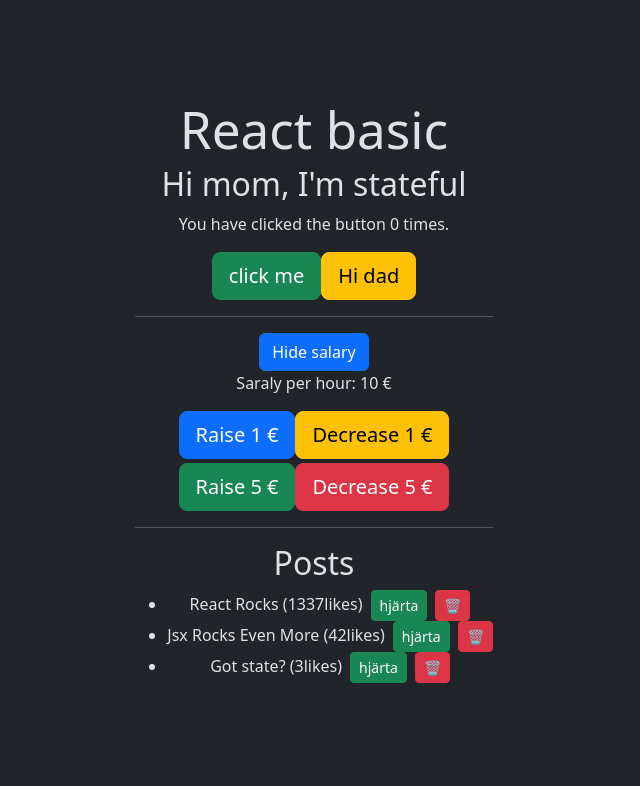
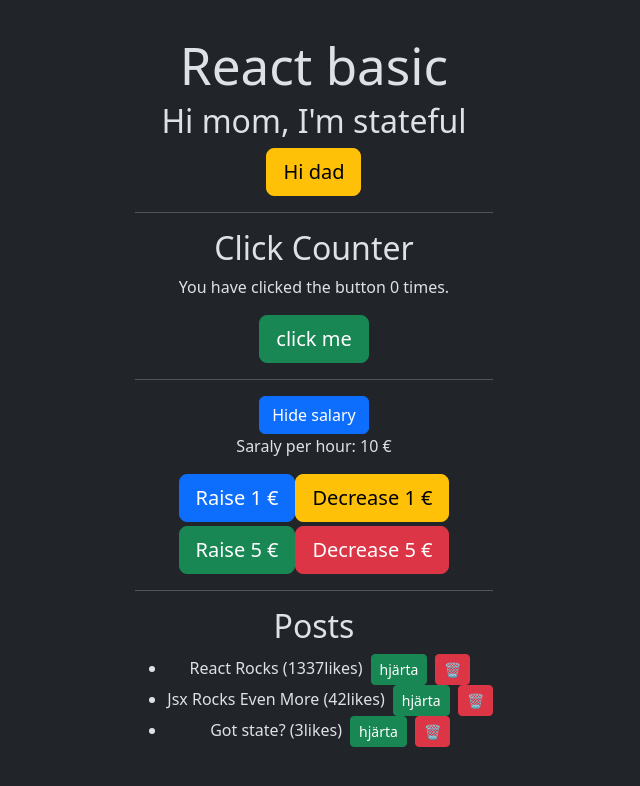
Before and after one commit to MohammadMzien2/Javascript-2, a React (Vite) app in the folder 01-react-basic/: page / in a window 1280 px wide. Both pictures are taken after a click on the button "Show salary". Shown: the top 786 px of the page, without its empty margins (326-966 px from the left). Built offline with nearby package versions, Linux system fonts and the light colour scheme.

Commit message:
make componenter for salary and click counter and import them

```diff
--- a/01-react-basic/src/App.tsx
+++ b/01-react-basic/src/App.tsx
@@ -1,6 +1,8 @@
 
 import { useState } from 'react'
 import './App.css'
+import ClickCounter from './components/ClickCounter'
+import Salary from './components/Salary'
 
 type Post = {
   title: string,
@@ -9,18 +11,14 @@ type Post = {
 }
 
 
-function App() {
+const App = () => {
   const [msg, setMsg] = useState("Hi mom, I'm stateful")
-  const [clicks, setClicks] = useState(0)
   const [posts, setPosts] = useState<Post[]>([
     { title: "React Rocks", likes: 1337 },
     { title: "Jsx Rocks Even More", likes: 42 },
     { title: "Got state?", likes: 3 },
   ])
 
-  const [salary, setSaraly] = useState(10)
-
-  const [showSaraly, setShowSalary] = useState(false)
 
   const handleAddLike = (post: Post) => {
     console.log("Want to add like to post:", post)
@@ -32,39 +30,13 @@ function App() {
   }
 
   const handleDeletePost = (postToDelete: Post) => {
-		setPosts(posts.filter(post => post !== postToDelete))
+    setPosts(posts.filter(post => post !== postToDelete))
     //setPosts([...posts, { title: "I am new post", likes: 0 }]) // [ {}, {}, {} ]
     //setPosts(prevPosts => prevPosts.filter(post => post !== postToDelete))
 
   }
 
-  const handleButtonClick = () => {
-    console.log("Clicks before first change:", clicks)
-
-    setClicks(prevState => { return prevState + 1 }) // prevState = 0, return 1
-
-    console.log("Clicks after first change:", clicks)
-
-    setClicks(prevState => prevState + 1) // prevState = 1, return 2
-
-    console.log("Clicks after second change:", clicks)
-
-  }
-
-
-  const handleChangeSalary = (amount: number) => {
-    if (salary + amount < 5) {
-      return setSaraly(5)
-    }
-
-    setSaraly(salary + amount)
-  }
-
-
   console.log("Rendering...")
-
-
-
 
   return (
     <div className="App">
@@ -72,57 +44,16 @@ function App() {
 
       <h2>{msg}</h2>
 
-      <p>You have clicked the button {clicks} times.</p>
-
-      <button onClick={handleButtonClick} className='btn btn-success btn-lg'>click me</button>
 
       <button onClick={() => { setMsg(msg === "Hi dad!" ? "Hi mom!" : "Hi dad!") }} className='btn btn-warning btn-lg'>Hi dad</button>
 
       <hr />
 
-      {/*<button className='btn btn-primary' onClick={() => setShowSalary  (true)}>show Salary</button>
-      <button className='btn btn-primary'onClick={() => setShowSalary(false)}>Hide Salary</button>*/}
+      <ClickCounter />
 
-      <button className='btn btn-primary' onClick={() => setShowSalary(!showSaraly)}>
-        {showSaraly ? "Hide salary" : "Show salary"}
-      </button>
+      <hr />
 
-
-      {showSaraly && (
-
-        <>
-
-          <p>Saraly per hour: {salary} &euro;</p>
-
-          {salary < 10 &&
-            <div className='alert alert-warning'>You might want to change job</div>
-          }
-
-          <div className='buttons'>
-            <div className='mb-1'>
-              <button className='btn btn-primary btn-lg' onClick={() => { handleChangeSalary(1) }}>
-                Raise 1 &euro;</button>
-
-              <button className='btn btn-warning btn-lg' onClick={() => { handleChangeSalary(-1) }}>
-                Decrease 1 &euro;</button>
-            </div>
-
-            <div className='mb-1'>
-              <button className='btn btn-success btn-lg'
-                onClick={() => { handleChangeSalary(5) }}>
-                Raise 5 &euro;
-              </button>
-              <button className='btn btn-danger btn-lg'
-                onClick={() => { handleChangeSalary(-5) }}>
-                Decrease 5 &euro;
-
-              </button>
-
-            </div>
-          </div>
-        </>
-      )
-      }
+      <Salary />
 
       <hr />
 
--- /dev/null
+++ b/01-react-basic/src/components/ClickCounter.tsx
@@ -0,0 +1,30 @@
+import { useState } from "react"
+
+const ClickCounter = () => {
+    const [clicks, setClicks] = useState(0)
+
+    const handleButtonClick = () => {
+        console.log("Clicks before first change:", clicks)
+
+        setClicks(prevState => { return prevState + 1 }) // prevState = 0, return 1
+
+        console.log("Clicks after first change:", clicks)
+
+        setClicks(prevState => prevState + 1) // prevState = 1, return 2
+
+        console.log("Clicks after second change:", clicks)
+
+    }
+
+
+    return (
+        <div>
+            <h2>Click Counter</h2>
+            <p>You have clicked the button {clicks} times.</p>
+
+            <button onClick={handleButtonClick} className='btn btn-success btn-lg'>click me</button>
+        </div>
+    )
+}
+
+export default ClickCounter
--- /dev/null
+++ b/01-react-basic/src/components/Salary.tsx
@@ -0,0 +1,66 @@
+import { useState } from "react"
+
+const Salary = () => {
+    const [salary, setSaraly] = useState(10)
+
+    const [showSaraly, setShowSalary] = useState(false)
+
+    const handleChangeSalary = (amount: number) => {
+        if (salary + amount < 5) {
+            return setSaraly(5)
+        }
+
+        setSaraly(salary + amount)
+    }
+
+    return (
+        <div>
+            {/*<button className='btn btn-primary' onClick={() => setShowSalary  (true)}>show Salary</button>
+      <button className='btn btn-primary'onClick={() => setShowSalary(false)}>Hide Salary</button>*/}
+
+      <button className='btn btn-primary' onClick={() => setShowSalary(!showSaraly)}>
+        {showSaraly ? "Hide salary" : "Show salary"}
+      </button>
+
+
+      {showSaraly && (
+
+        <>
+
+          <p>Saraly per hour: {salary} &euro;</p>
+
+          {salary < 10 &&
+            <div className='alert alert-warning'>You might want to change job</div>
+          }
+
+          <div className='buttons'>
+            <div className='mb-1'>
+              <button className='btn btn-primary btn-lg' onClick={() => { handleChangeSalary(1) }}>
+                Raise 1 &euro;</button>
+
+              <button className='btn btn-warning btn-lg' onClick={() => { handleChangeSalary(-1) }}>
+                Decrease 1 &euro;</button>
+            </div>
+
+            <div className='mb-1'>
+              <button className='btn btn-success btn-lg'
+                onClick={() => { handleChangeSalary(5) }}>
+                Raise 5 &euro;
+              </button>
+              <button className='btn btn-danger btn-lg'
+                onClick={() => { handleChangeSalary(-5) }}>
+                Decrease 5 &euro;
+
+              </button>
+
+            </div>
+          </div>
+        </>
+      )
+      }
+        </div>
+
+    )
+}
+
+export default Salary
```
